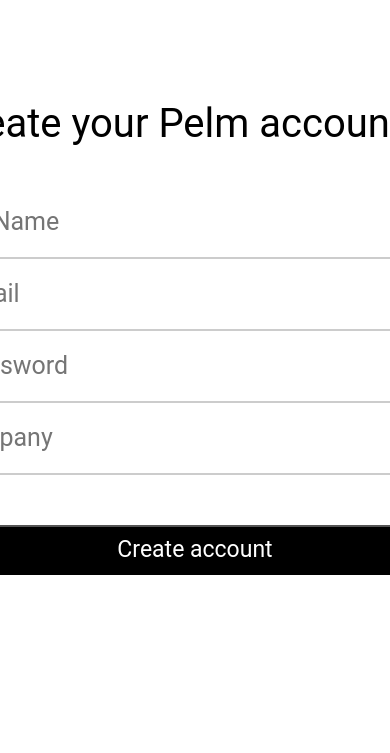
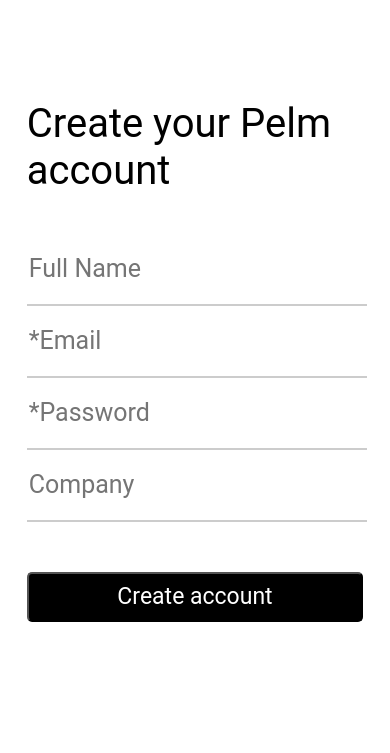
Before and after one commit to 3dmund/pelm-website, a PHP site: page /register.html in a window 390 px wide; the page is wider, and only the part inside the window is pictured. Shown: the part 123-876 px from the top of that part. After the commit the page ends 745 px from the top of that part, so only its background shows below. Run offline with PHP 8.4, Linux system fonts and the light colour scheme.

Commit message:
make registration form mobile responsive

```diff
--- a/assets/css/main.css
+++ b/assets/css/main.css
@@ -495,6 +495,11 @@
 }
 
 /******FORM*******/
+.register-form-section-inner {
+  margin-top: 100px; margin-bottom: 100px; display: flex; flex-direction: column;
+  width: min(500px, 90%);
+}
+
 #formDestination {
   display: none;
 }
@@ -524,10 +529,20 @@
   color: black;
   font-family:roboto,sans-serif;
 }
+
 .text-field:focus {
   border-bottom: 2px solid black;
 }
 
 .register-form-row {
-  width: 500px;
+  /*width: 500px;*/
+  width: 100%;
 }
+
+.submit-form-button {
+  /*width: 500px;*/
+  width: 100%;
+  height: 50px; background-color: black; margin-top: 50px; border-radius: 5px; display: flex; justify-content: center; align-items: center;
+  font-size: 23px; font-family:roboto,sans-serif;
+  color: white;
+}
--- a/register.html
+++ b/register.html
@@ -15,32 +15,17 @@
             <header class="header">
                 <nav class="navbar">
                     <a href="index.html"><img style="width: 150px;" src="images/pelm-logo-with-text.png" /></a>
-<!--                    <ul class="nav-menu">-->
-<!--                        <li class="nav-item">-->
-<!--                            <a href="product.html" class="nav-link">Product</a>-->
-<!--                        </li>-->
-<!--                        <li class="nav-item">-->
-<!--                            <a href="documentation.html" class="nav-link">Documentation</a>-->
-<!--                        </li>-->
-<!--                        <li class="nav-item">-->
-<!--                            <a href="register.html" class="nav-link">Sign up</a>-->
-<!--                        </li>-->
-<!--                    </ul>-->
-<!--    -->
-<!--                    <div class="hamburger">-->
-<!--                        <span class="bar"></span>-->
-<!--                        <span class="bar"></span>-->
-<!--                        <span class="bar"></span>-->
-<!--                    </div>-->
                 </nav>
             </header>
         </div>
     </div>
 
-    <div style = "display: flex; justify-content: center;">
-        <div style = "margin-top: 100px; margin-bottom: 100px; display: flex; flex-direction: column">
+    <div class="section-outer">
+<!--        <div style = "margin-top: 100px; margin-bottom: 100px; display: flex; flex-direction: column">-->
+        <div class="register-form-section-inner">
             <div style="font-size: 40px; font-family:roboto-bold,roboto,sans-serif; margin-bottom: 40px">Create your Pelm account</div>
-            <div id="contact-form-outter">
+
+<!--            <div id="contact-form-outter">-->
             <form action="https://api.portertech.io/auth/register" method="POST">
 <!--                <form action="http://127.0.0.1:5000/auth/register" method="POST">-->
                 <p class="register-form-row">
@@ -55,14 +40,10 @@
                 <p class="register-form-row">
                     <input class="text-field" type="text" name="company" id="company" placeholder="Company" />
                 </p>
-                    <div style = "width: 500px; height: 50px; background-color: black; margin-top: 50px; border-radius: 5px; display: flex; justify-content: center; align-items: center;">
-                        <div style="font-size: 23px; font-family:roboto,sans-serif; color: white">
-                            <input id="submit" type="submit" style = "width: 500px; height: 50px; border-radius: 5px; background-color: Transparent; font-size: 23px; font-family:roboto,sans-serif; color: white" value="Create account"/>
-                        </div>
-                    </div>
+                <input id="submit" type="submit" class="submit-form-button" value="Create account"/>
                 </p>
             </form>
-            </div>
+<!--            </div>-->
 
         </div>
     </div>
```
Lines whose indentation alone changed are shown as unchanged.
